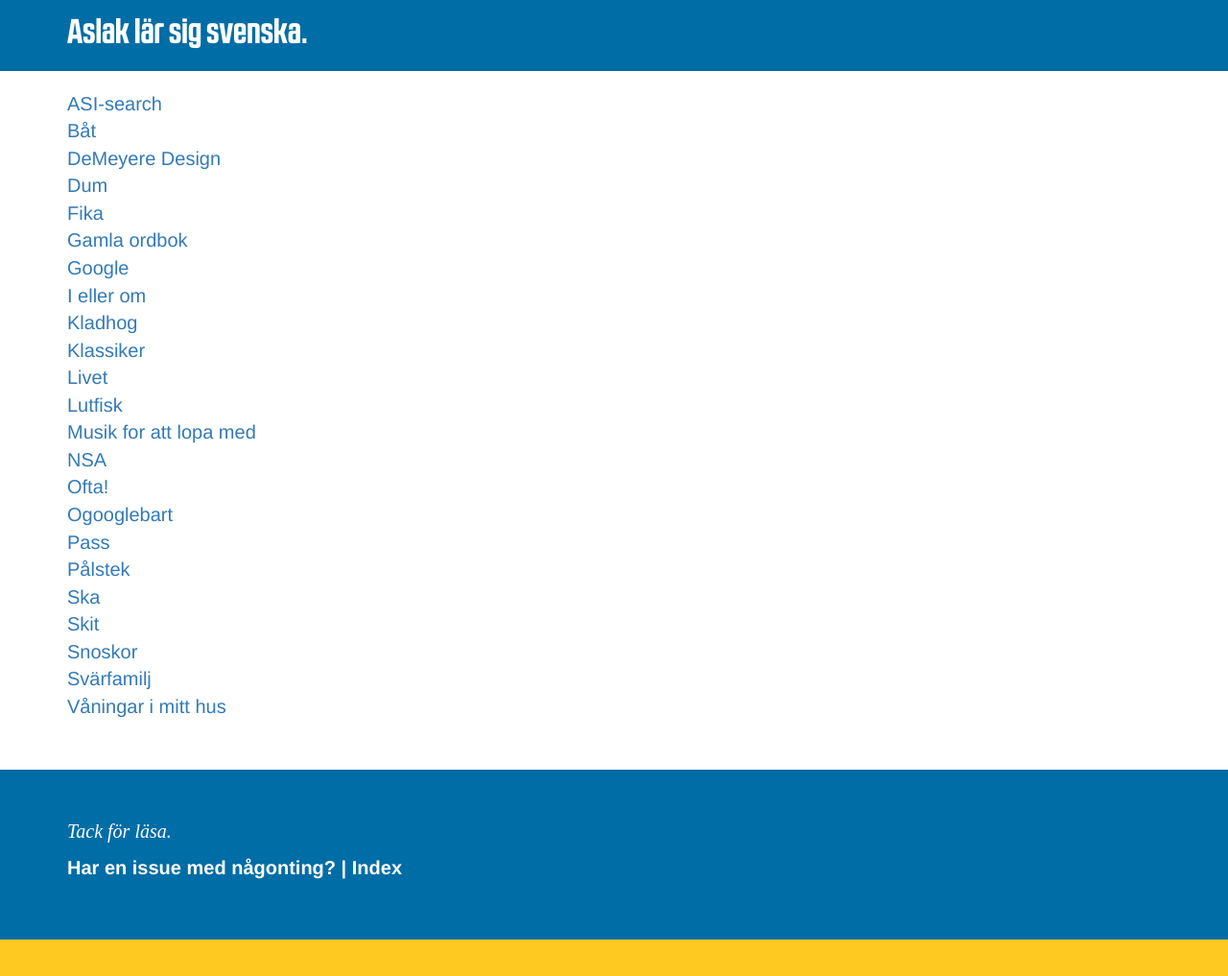
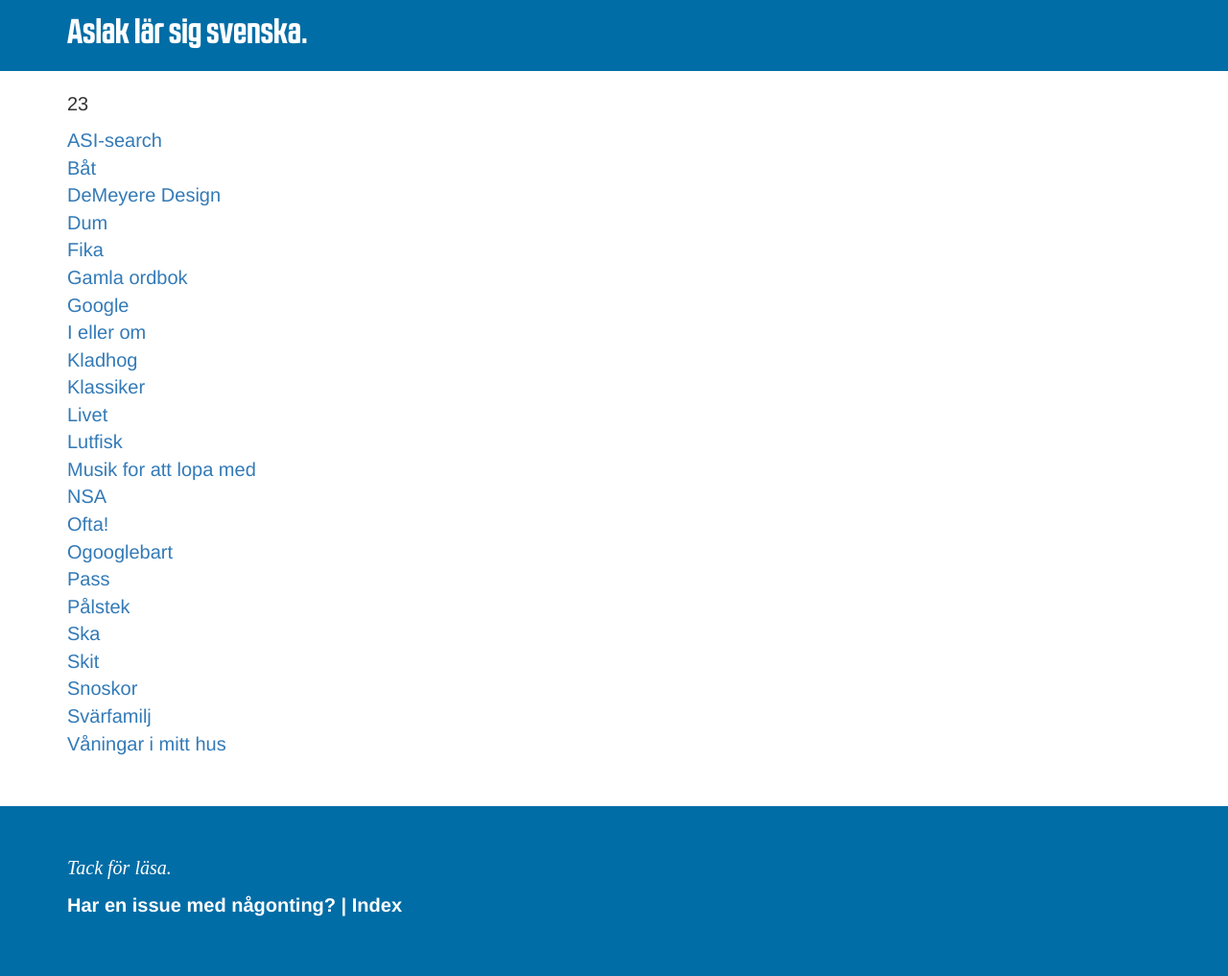
Before and after one commit to demeyere/aslak.se, a Jekyll site: the page built from _pages/ls.md, in a window 1280 px wide. Shown: the whole page at 96% size. Built offline with Jekyll 4.4.1, drawn with Linux system fonts in a browser that asks for light colours; before the commit the page ends 979 px from its top, so only the background shows below that.

```diff
--- a/_pages/ls.md
+++ b/_pages/ls.md
@@ -6,6 +6,8 @@
 layout: post
 ---
 
+{{ site.posts | size }}
+
 {% assign sorted_posts = (site.posts | sort: 'title') %}
 {% for post in sorted_posts %}<a href="{{ post.url }}">{{ post.title }}</a><br/>
 {% endfor %}
```
